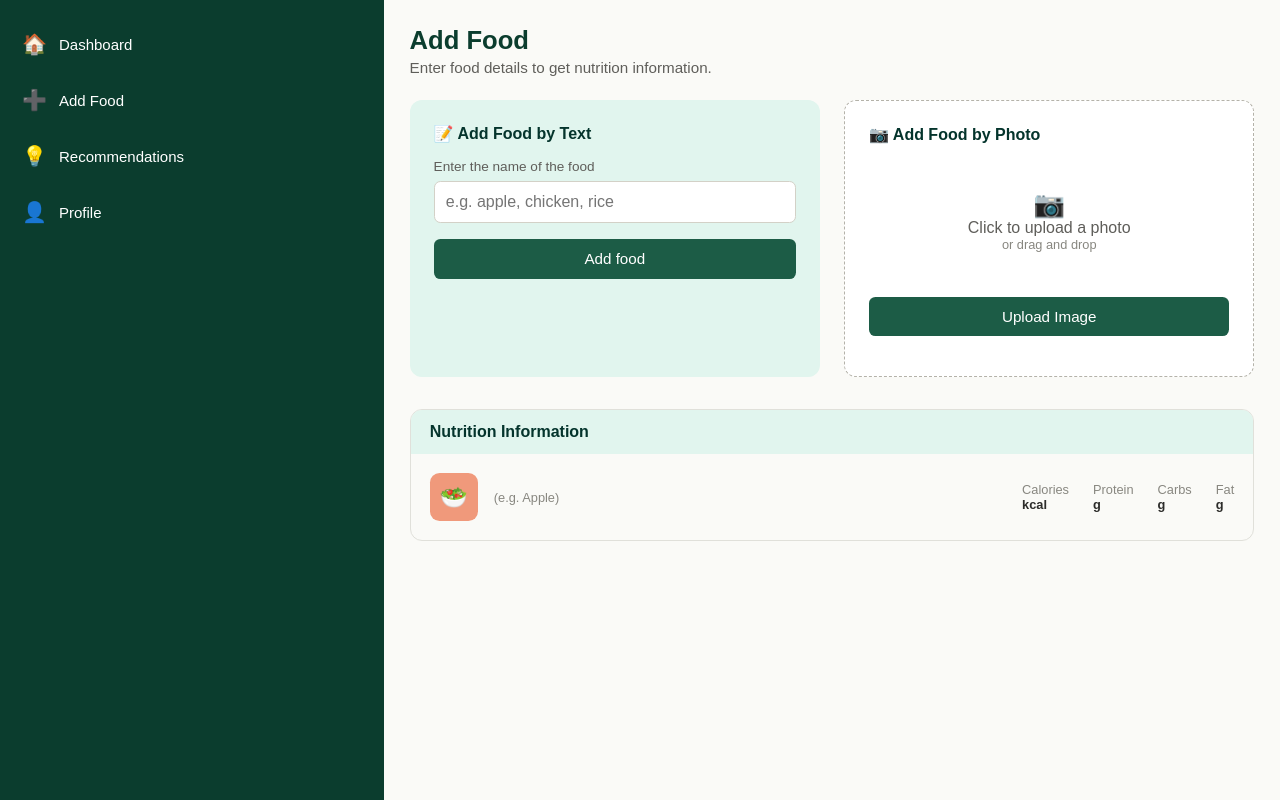
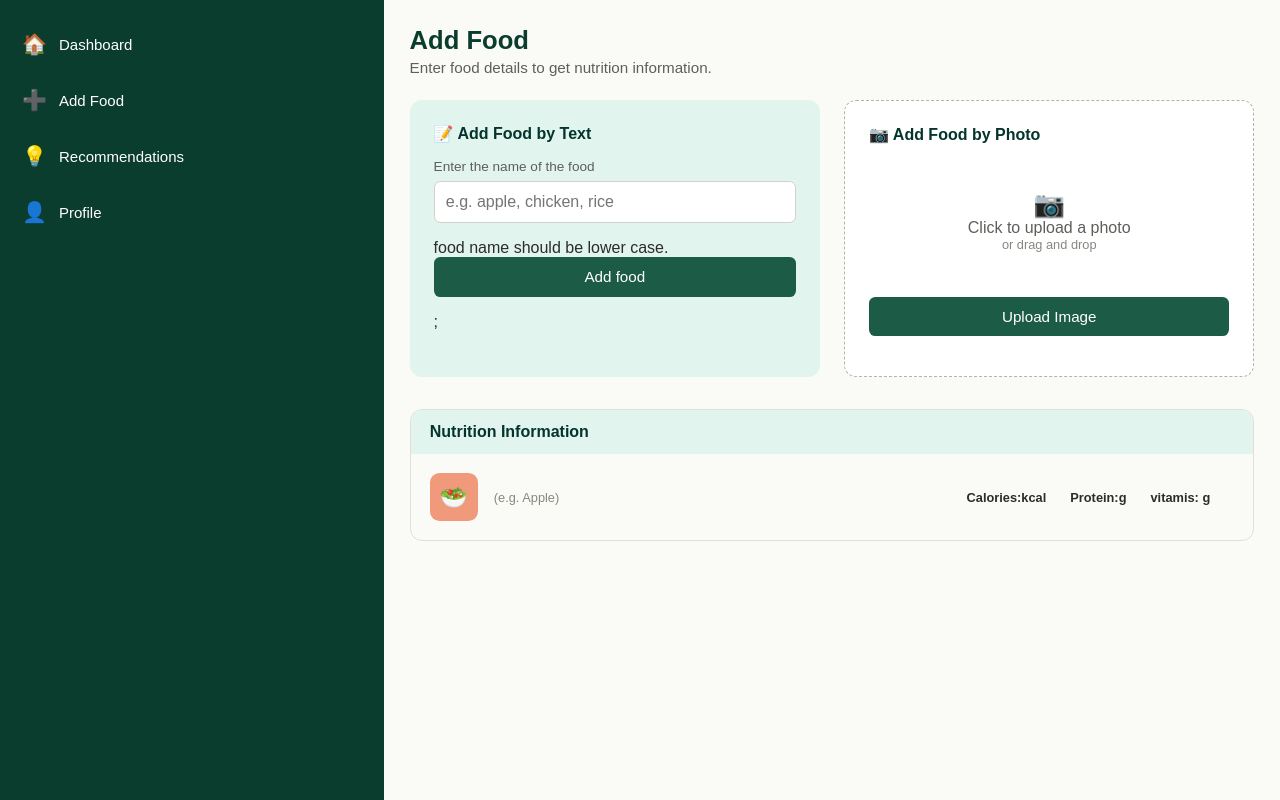
Before and after one commit to sahiba2503/AiNutritionweb, a React (Vite) app in the folder AiNutrition/: page /Layout/AddFood in a window 1280 px wide. Built offline with nearby package versions, Linux system fonts and the light colour scheme.

Commit message:
Add nutrition data to the backend randomly.

```diff
--- a/AiNutrition/src/component/AddFood.jsx
+++ b/AiNutrition/src/component/AddFood.jsx
@@ -1,61 +1,126 @@
-import  { useState } from "react";
+import { useState } from "react";
 import "./AddFood.css";
 
 // This calls our own Node.js/Express backend, which looks up
 // nutrition info and sends it back as JSON.
 
-
 function AddFood() {
   const [foodName, setFoodName] = useState("");
+  const [load, setLoad] = useState(false);
+  const [foodError, setFoodError] = useState("");
+  const [calorie, setCalorie] = useState("");
+  const [protein, setProtein] = useState("");
+  const [vitamin, setVitamin] = useState("");
 
 
+  function UsersFoodAnalysis(e) {
+    e.preventDefault();
+    let food = foodName.trim();
 
+    if (food) {
+      setLoad(true);
+      setFoodError("");
+       setProtein("");
+            setVitamin("");
+
+            console.log(load);
+      fetch("http://localhost:3000/foodNutritions", {
+        method: "POST",
+      headers: {
+  "Content-Type": "application/json"
+},
+        body: JSON.stringify({ food: foodName }),
+      })
+        .then((res) => {
+          return res.json();
+        })
+        .then((data) => {
+          if(data.success){
+              setCalorie(data.calorie);
+          setProtein(data.protein);
+            setVitamin(data.vitamin);
+
+          }
+
+        })
+        .catch((error)=>{
+          alert("plese try again someting wrong.");
+          console.log(error);
+        })
+
+       .finally(() => {
+  setLoad(false);
+  setFoodName("");
+});
+    }
+     else {
+      setFoodError("please enter only food related data");
+      setLoad(false);
+      return;
+    }
+  }
 
   return (
-    <div className="page">
-      <h1 className="page-title">Add Food</h1>
-      <p className="page-subtitle">Enter food details to get nutrition information.</p>
+    <div className='page'>
+      <h1 className='page-title'>Add Food</h1>
+      <p className='page-subtitle'>
+        Enter food details to get nutrition information.
+      </p>
 
-      <div className="add-food-grid">
-        <div className="add-food-card">
-          <p className="card-heading">📝 Add Food by Text</p>
-          <label className="input-label">Enter the name of the food</label>
+      <div className='add-food-grid'>
+        <div className='add-food-card'>
+          <p className='card-heading'>📝 Add Food by Text</p>
+          <label className='input-label'>Enter the name of the food</label>
           <input
-            type="text"
-            placeholder="e.g. apple, chicken, rice"
+            type='text'
+            placeholder='e.g. apple, chicken, rice'
             value={foodName}
             onChange={(e) => setFoodName(e.target.value)}
           />
-          <button className="primary-btn"  >
-           Add food
+          <p>food name should be lower case.</p>
+          <button className='primary-btn' onClick={UsersFoodAnalysis}>
+            Add food
           </button>
-
+          {foodError ? foodError : ""};
         </div>
 
-        <div className="add-food-card photo-card">
-          <p className="card-heading">📷 Add Food by Photo</p>
-          <div className="upload-box">
-            <p className="upload-icon">📷</p>
+        <div className='add-food-card photo-card'>
+          <p className='card-heading'>📷 Add Food by Photo</p>
+          <div className='upload-box'>
+            <p className='upload-icon'>📷</p>
             <p>Click to upload a photo</p>
-            <p className="upload-sub">or drag and drop</p>
+            <p className='upload-sub'>or drag and drop</p>
           </div>
-          <button className="primary-btn">Upload Image</button>
+          <button className='primary-btn'>Upload Image</button>
         </div>
       </div>
 
-      <div className="nutrition-result">
-        <p className="result-heading">Nutrition Information</p>
-        <div className="result-row">
-          <div className="result-icon">🥗</div>
-          <div className="result-name">
-            <p className="result-food-name"><span>(e.g. Apple)</span></p>
-            <p className="result-date"></p>
+      <div className='nutrition-result'>
+        <p className='result-heading'>Nutrition Information</p>
+        <div className='result-row'>
+          <div className='result-icon'>🥗</div>
+          <div className='result-name'>
+            <p className='result-food-name'>
+              <span>(e.g. Apple)</span>
+            </p>
+            <p className='result-date'></p>
           </div>
-          <div className="result-stats">
-            <div><span className="stat-key">Calories</span><span className="stat-val"> kcal</span></div>
-            <div><span className="stat-key">Protein</span><span className="stat-val">g</span></div>
-            <div><span className="stat-key">Carbs</span><span className="stat-val"> g</span></div>
-            <div><span className="stat-key">Fat</span><span className="stat-val"> g</span></div>
+          <div className='result-stats'>
+            <div>
+              <span className='stat-key'></span>
+              <span className='stat-val'> Calories:{calorie?calorie:""}kcal</span>
+            </div>
+            <div>
+              <span className='stat-key'></span>
+              <span className='stat-val'>Protein:{protein?protein:""}g</span>
+            </div>
+            <div>
+              <span className='stat-key'></span>
+              <span className='stat-val'>vitamis:{vitamin?vitamin:""} g</span>
+            </div>
+            <div>
+
+            </div>
           </div>
         </div>
       </div>
```
Also changed, not shown: 1 other file (tests, documents, lock files or other folders).
